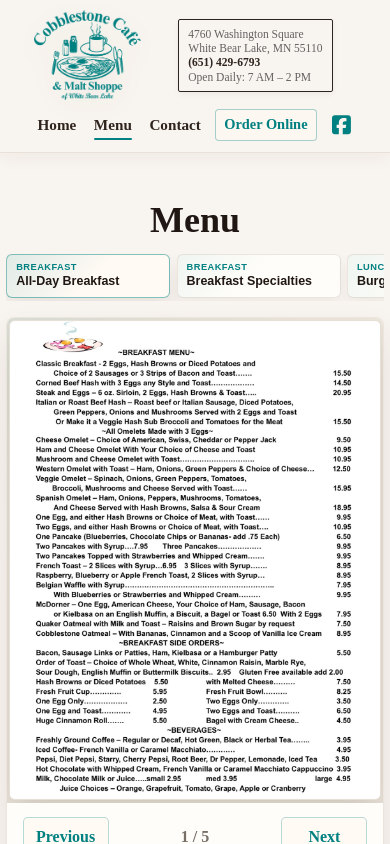
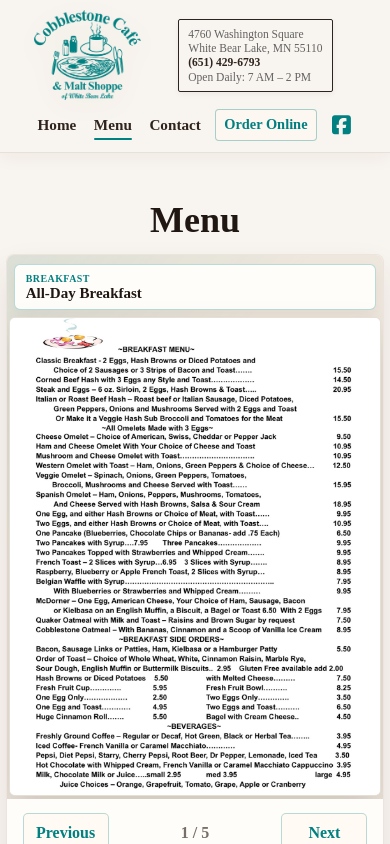
Before and after one commit to JakeBuroker/cobblestone, a React (Vite) app: page /menu in a window 390 px wide. Shown: the top 844 px of the page. Built offline with nearby package versions, Linux system fonts and the light colour scheme; the HTML template or start-up script is replaced by a standard one.

Commit message:
Simplify mobile menu navigation

```diff
--- a/src/pages/MenuPage/MenuPage.jsx
+++ b/src/pages/MenuPage/MenuPage.jsx
@@ -151,6 +151,10 @@
           </div>
 
           <div className="menu-image-stage">
+            <div className="menu-mobile-current" aria-live="polite">
+              <span>{activeMenu.section}</span>
+              <strong>{activeMenu.title}</strong>
+            </div>
             <img
               key={activeMenu.image}
               src={activeMenu.image}
--- a/src/pages/PageStyles.css
+++ b/src/pages/PageStyles.css
@@ -156,6 +156,10 @@
   background:
     linear-gradient(135deg, rgba(0, 128, 128, 0.08), transparent 34%),
     #eee7dd;
+}
+
+.menu-mobile-current {
+  display: none;
 }
 
 .menu-image {
@@ -474,39 +478,7 @@
   }
 
   .menu-file-strip {
-    display: flex;
-    gap: 0.4rem;
-    overflow-x: auto;
-    padding: 0 0.05rem 0.15rem;
-    scrollbar-width: none;
-    -webkit-overflow-scrolling: touch;
-  }
-
-  .menu-file-strip::-webkit-scrollbar {
     display: none;
-  }
-
-  .menu-file-tab {
-    flex: 0 0 auto;
-    min-width: min(44vw, 164px);
-    min-height: 44px;
-    padding: 0.42rem 0.55rem;
-    gap: 0.05rem;
-    border-radius: 6px;
-    box-shadow: 0 6px 14px rgba(72, 48, 28, 0.05);
-  }
-
-  .menu-file-tab:hover {
-    transform: none;
-  }
-
-  .menu-file-tab span {
-    font-size: 0.58rem;
-  }
-
-  .menu-file-tab strong {
-    font-size: 0.78rem;
-    line-height: 1.1;
   }
 
   .menu-carousel-header {
@@ -536,7 +508,33 @@
     justify-items: center;
     max-height: none;
     overflow: hidden;
-    padding: 0.18rem;
+    padding: 0.55rem 0.18rem 0.18rem;
+  }
+
+  .menu-mobile-current {
+    display: grid;
+    width: calc(100% - 0.6rem);
+    gap: 0.04rem;
+    margin-bottom: 0.4rem;
+    padding: 0.5rem 0.65rem;
+    background: #fffdf9;
+    border: 1px solid rgba(0, 128, 128, 0.28);
+    border-radius: 6px;
+    box-shadow: 0 6px 14px rgba(72, 48, 28, 0.05);
+  }
+
+  .menu-mobile-current span {
+    color: #008080;
+    font-size: 0.62rem;
+    font-weight: 900;
+    letter-spacing: 0.05em;
+    text-transform: uppercase;
+  }
+
+  .menu-mobile-current strong {
+    color: #201713;
+    font-size: 0.94rem;
+    line-height: 1.1;
   }
 
   .menu-image {
```
